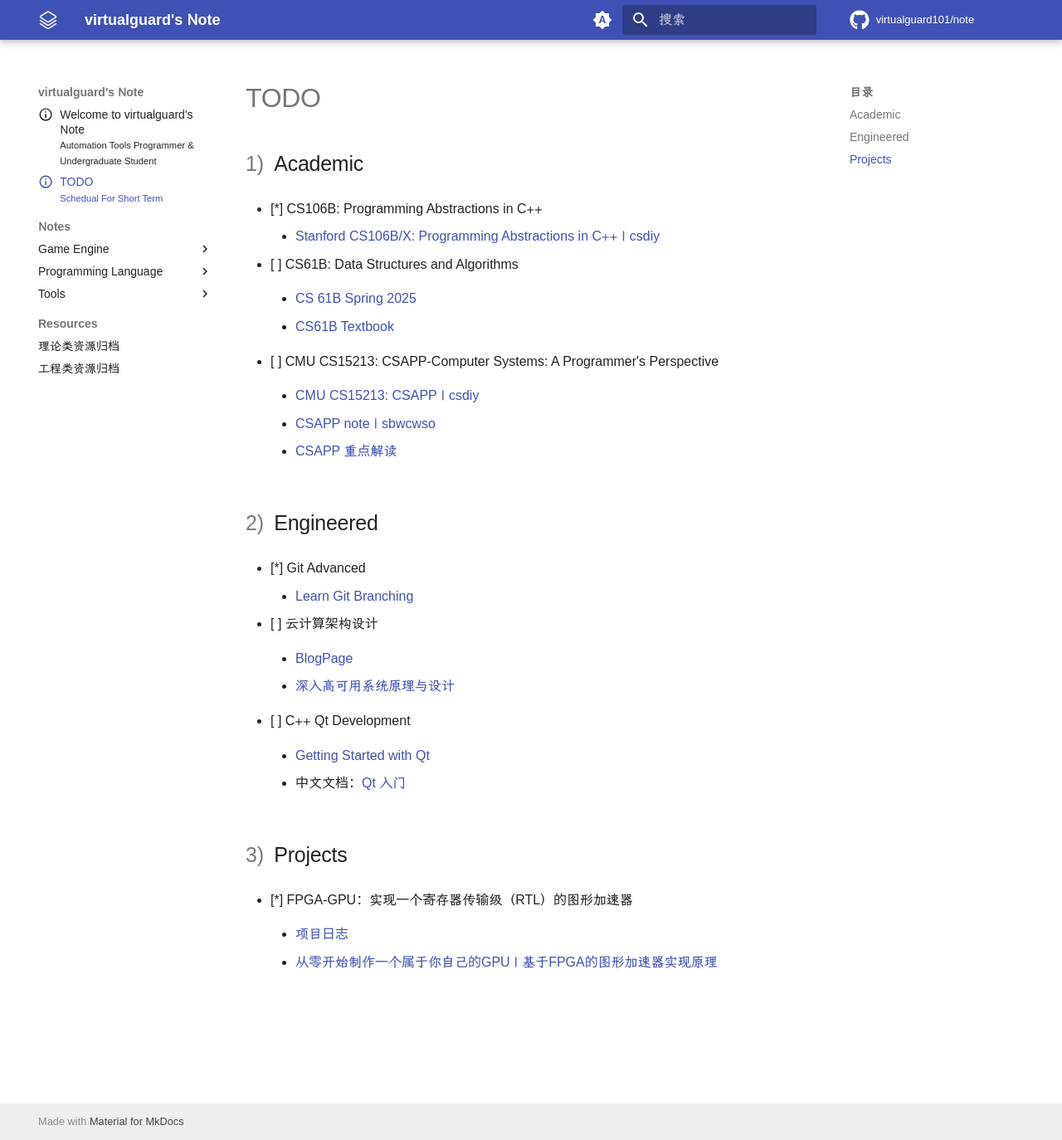
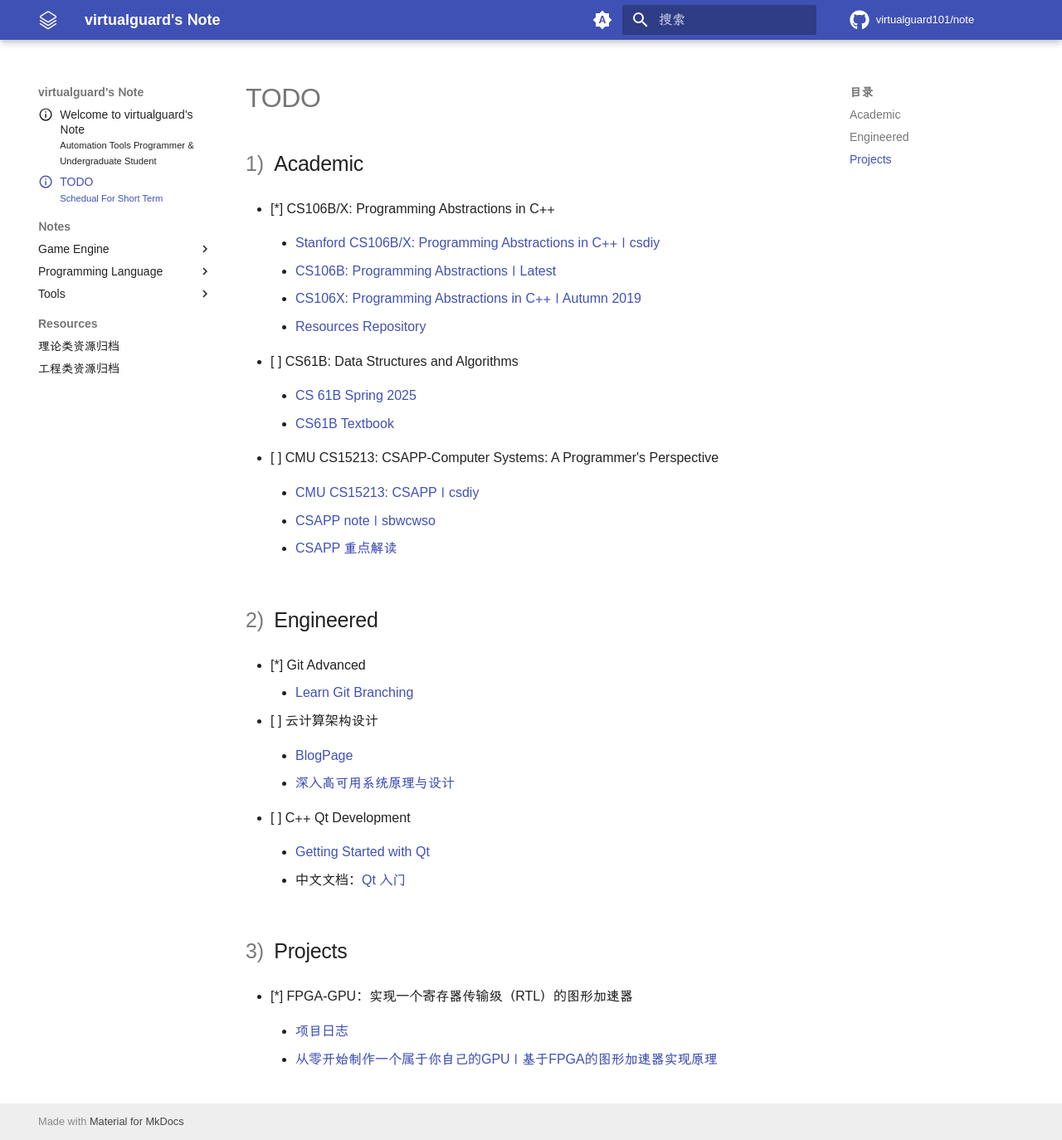
Before and after one commit to virtualguard101/note, an MkDocs documentation site: the page built from docs/TODO.md, in a window 1280 px wide and 1374 px high. Shown: the whole window at 83% size. Built offline with MkDocs 1.6.1 and Material for MkDocs 9.7.7, drawn with Linux system fonts in a browser that asks for light colours; some web fonts are replaced; comment, search, counter and statistics services are not loaded.

Commit message:
update TODO

```diff
--- a/docs/TODO.md
+++ b/docs/TODO.md
@@ -7,8 +7,15 @@ subtitle: Schedual For Short Term
 
 ## Academic
 
-- [*] CS106B: Programming Abstractions in C++
+- [*] CS106B/X: Programming Abstractions in C++
     - [Stanford CS106B/X: Programming Abstractions in C++ | csdiy](https://csdiy.wiki/%E7%BC%96%E7%A8%8B%E5%85%A5%E9%97%A8/cpp/CS106B_CS106X/)
+
+    - [CS106B: Programming Abstractions | Latest](https://web.stanford.edu/class/cs106b/)
+
+    - [CS106X: Programming Abstractions in C++ | Autumn 2019](https://web.stanford.edu/class/cs106x/)
+
+    - [Resources Repository](https://github.com/virtualguard101/CS106B)
+
 
 - [ ] CS61B: Data Structures and Algorithms
     - [CS 61B Spring 2025](https://sp25.datastructur.es/)
```
